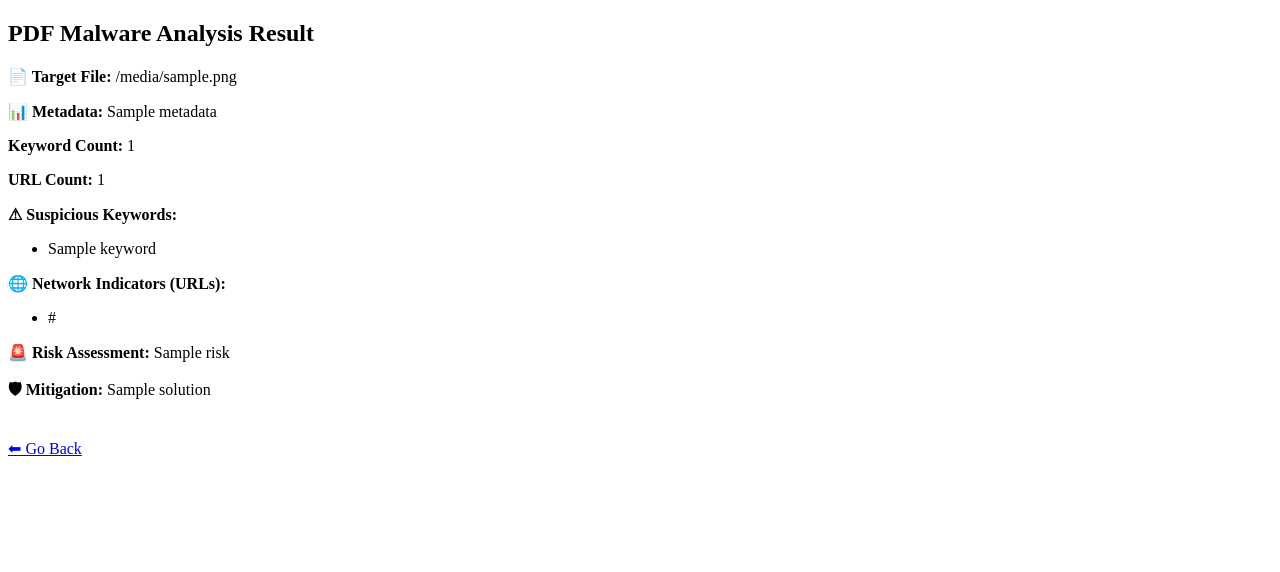
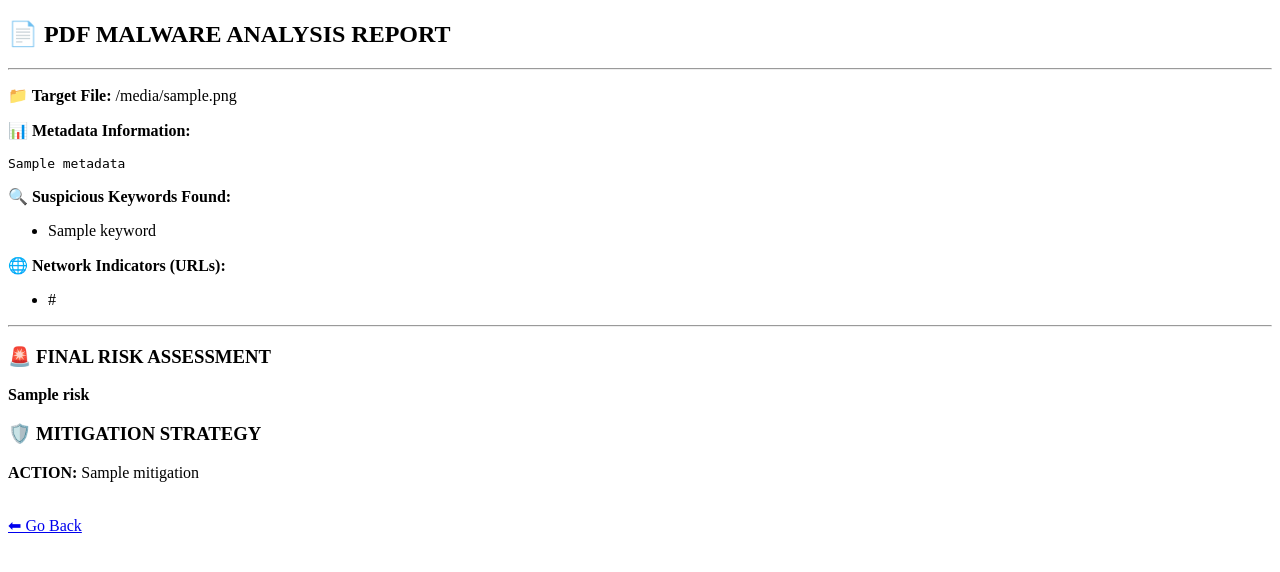
Before and after one commit to siddhantkumbhar107/my-project, a Flask app: template templates/result.html in a window 1280 px wide. Shown: the top 572 px of the page. Run offline with Flask 3, Linux system fonts and the light colour scheme; the template is opened without the code that fills it: most values are stand-ins (such as "Sample title", 1, 10 or a date in 2020).

Commit message:
Update result.html

```diff
--- a/templates/result.html
+++ b/templates/result.html
@@ -1,34 +1,47 @@
 <!DOCTYPE html>
 <html>
+<head>
+    <title>PDF Malware Analysis Result</title>
+</head>
 <body>
 
-<h2>PDF Malware Analysis Result</h2>
+<h2>📄 PDF MALWARE ANALYSIS REPORT</h2>
+<hr>
 
-<p><b>📄 Target File:</b> {{ data.file_name }}</p>
+<p><b>📁 Target File:</b> {{ result.file_name }}</p>
 
-<p><b>📊 Metadata:</b> {{ data.metadata }}</p>
+<p><b>📊 Metadata Information:</b></p>
+<pre>{{ result.metadata }}</pre>
 
-<p><b>Keyword Count:</b> {{ data.keyword_count }}</p>
-
-<p><b>URL Count:</b> {{ data.url_count }}</p>
-
-<p><b>⚠ Suspicious Keywords:</b></p>
+<p><b>🔍 Suspicious Keywords Found:</b></p>
+{% if result.keywords %}
     <ul>
-{% for k in data.keywords %}
+        {% for k in result.keywords %}
             <li>{{ k }}</li>
         {% endfor %}
     </ul>
+{% else %}
+    <p>None found.</p>
+{% endif %}
 
 <p><b>🌐 Network Indicators (URLs):</b></p>
+{% if result.urls %}
     <ul>
-{% for url in data.urls %}
+        {% for url in result.urls %}
             <li>{{ url }}</li>
         {% endfor %}
     </ul>
+{% else %}
+    <p>None found.</p>
+{% endif %}
 
-<p><b>🚨 Risk Assessment:</b> {{ data.risk }}</p>
+<hr>
 
-<p><b>🛡 Mitigation:</b> {{ data.solution }}</p>
+<h3>🚨 FINAL RISK ASSESSMENT</h3>
+<p><b>{{ result.risk }}</b></p>
+
+<h3>🛡️ MITIGATION STRATEGY</h3>
+<p><b>ACTION:</b> {{ result.mitigation }}</p>
 
 <br>
 <a href="/">⬅ Go Back</a>
```
Lines whose indentation alone changed are shown as unchanged.
